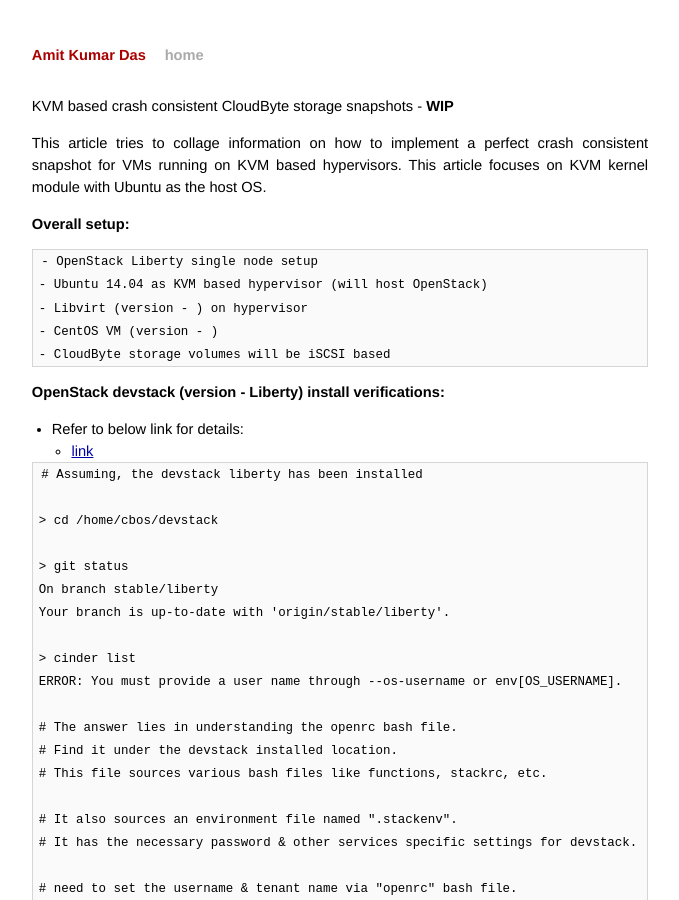
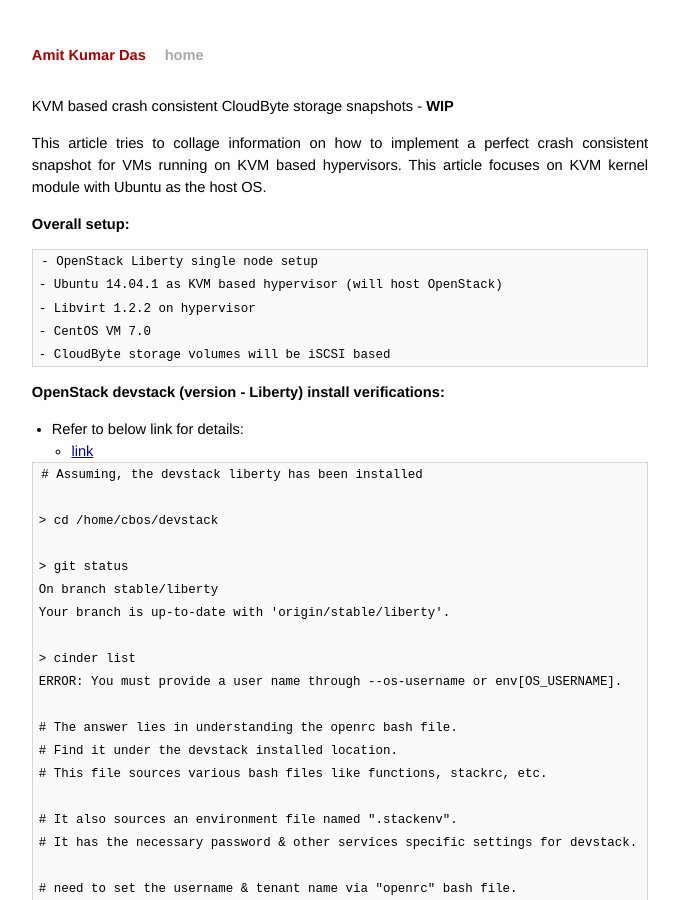
Before and after one commit to AmitKumarDas/amitkumardas.github.io, a Jekyll site: the page built from _posts/2016-04-09-kvm-based-crash-consistent-cloudbyte-storage-snapshots.md, in a window 1280 px wide and 900 px high. Shown: the whole window, without its empty margins (300-979 px from the left). Built offline with Jekyll 4.4.1, drawn with Linux system fonts in a browser that asks for light colours.

Commit message:
Update 2016-04-09-kvm-based-crash-consistent-cloudbyte-storage-snapshots.md

````diff
--- a/_posts/2016-04-09-kvm-based-crash-consistent-cloudbyte-storage-snapshots.md
+++ b/_posts/2016-04-09-kvm-based-crash-consistent-cloudbyte-storage-snapshots.md
@@ -13,9 +13,9 @@
 
 ```
 - OpenStack Liberty single node setup
-- Ubuntu 14.04 as KVM based hypervisor (will host OpenStack)
-- Libvirt (version - ) on hypervisor
-- CentOS VM (version - )
+- Ubuntu 14.04.1 as KVM based hypervisor (will host OpenStack)
+- Libvirt 1.2.2 on hypervisor
+- CentOS VM 7.0
 - CloudByte storage volumes will be iSCSI based
 ```
 
````
